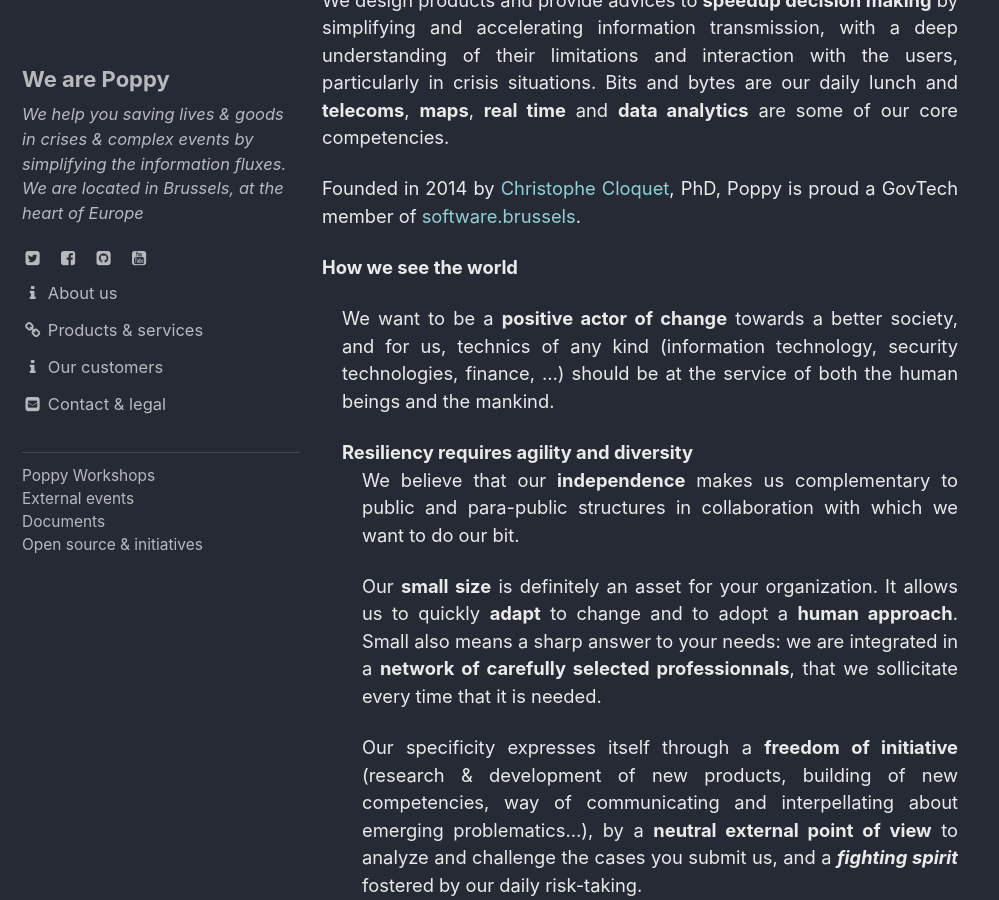
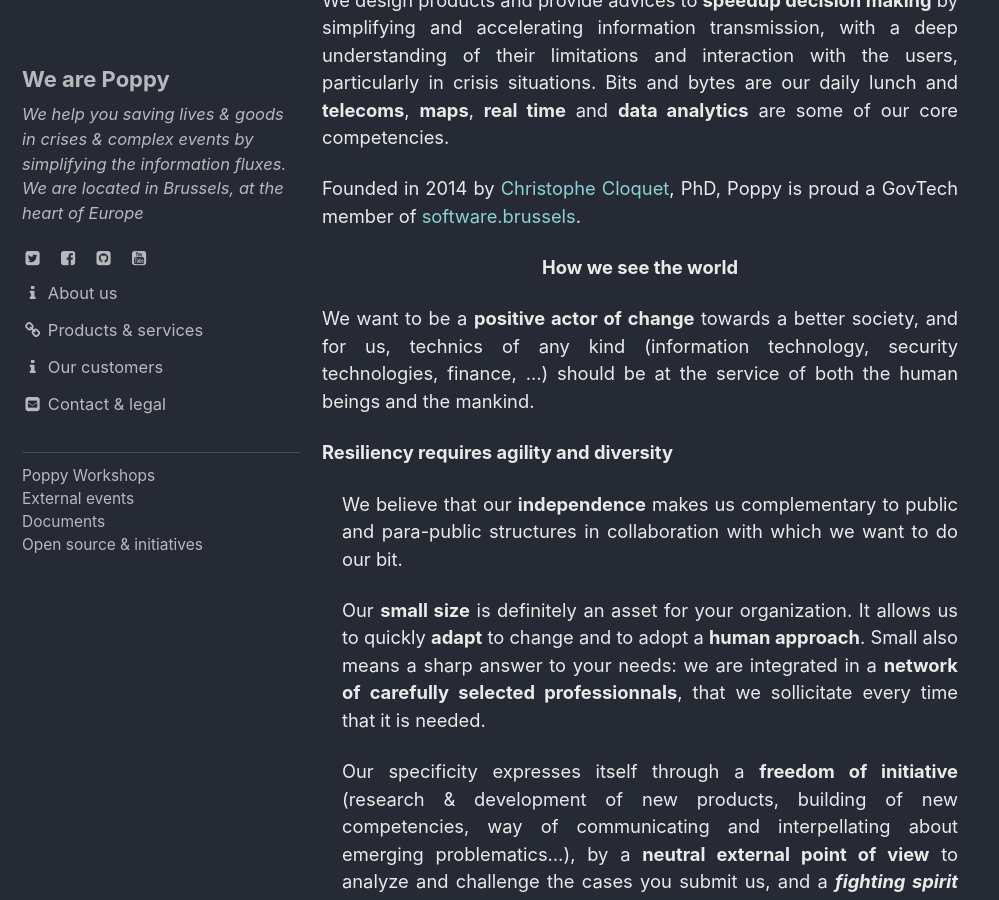
Before and after one commit to ccloquet/ccloquet.github.io, a Jekyll site: the page built from _pages/about_us.md, in a window 1280 px wide and 900 px high, scrolled down 908 px. Shown: the whole window, without its empty margins (0-999 px from the left). Built offline with Jekyll 4.4.1, drawn with Linux system fonts in a browser that asks for light colours; cached includes are drawn as plain includes.

Commit message:
Update about_us.md

```diff
--- a/_pages/about_us.md
+++ b/_pages/about_us.md
@@ -16,9 +16,7 @@ permalink: /about_us/
 <p >We design products and provide advices to <strong>speedup decision making</strong> by simplifying and accelerating information transmission, with a deep understanding of their limitations and interaction with the users, particularly in crisis situations. Bits and bytes are our daily lunch and <strong>telecoms</strong>, <strong>maps</strong>, <strong>real time</strong> and <strong>data analytics</strong> are some of our core competencies.</p>
 <p >Founded in 2014 by <a href="https://www.linkedin.com/in/ccloquet/">Christophe Cloquet</a>, PhD, Poppy is proud a GovTech member of <a href="https://software.brussels">software.brussels</a>.</p>
 
-<strong>How we see the world</strong><br>
-
-<div style="margin-left: 20px">
+<p><center><strong>How we see the world</strong></center></p>
 
 <p>We want to be a <strong>positive actor of change</strong> towards a better society, and for us, technics of any kind (information technology, security technologies, finance, …) should be at the service of both the human beings and the mankind.</p>
 
@@ -54,9 +52,8 @@ permalink: /about_us/
 
 <p >To us, technical security measures are therefore a mean, and no solution in themselves. On the long term, education, solidarity, culture, and strenghtening of bonds will be the best warrants of a peaceful society.</p>
 </div>
-</div>
-<div style="margin-left: 20px">
-<strong>Our approach</strong>
+
+<p><center><strong>Our approach</strong></center></p>
 
 <p >If you agree with our vision, we work with you to <strong>serve</strong> your objectives, your organisation, your members and beneficiaries through <strong>innovation</strong> and <strong>co-creation</strong> of solutions, thanks to the meeting of our expertise and your knowledge of the field.</p>
 
@@ -69,6 +66,6 @@ permalink: /about_us/
 <p ><strong>Confidence</strong>, that goes through <strong>ethics</strong> and <strong>integrity</strong> and <strong>open collaboration</strong> at each step and towards every person involved or impacted.</p>
 
 <p >We are not perfect, tough, and we engage agreely in conversations with you to better respect our values, and make them evolve.</p>
-</div>
+
 <p >In coherence with our vision, we proudly and actively support the <a href="http://foss4g.be"><strong>OSGeo</strong></a> (Open source Software for Geography) and in particular QGIS,  <a href="https://www.singa-belgium.org/"><strong>Singa</strong></a> (creating links between migrant and local people) and the <a href="https://www.zinne.brussels/"><strong>Zinne</strong></a> (Brussels’ local “money”) (see our blog post) and share voluntarily our knowledge with the working group « resilience and crisis management » of Brussels Prevention and Security.</p>
 <p >By collaborating with us, you not only help your insitution to progress but also – trough the profits you allow us to make to invest in that direction – help the society as a whole.</p>
```
